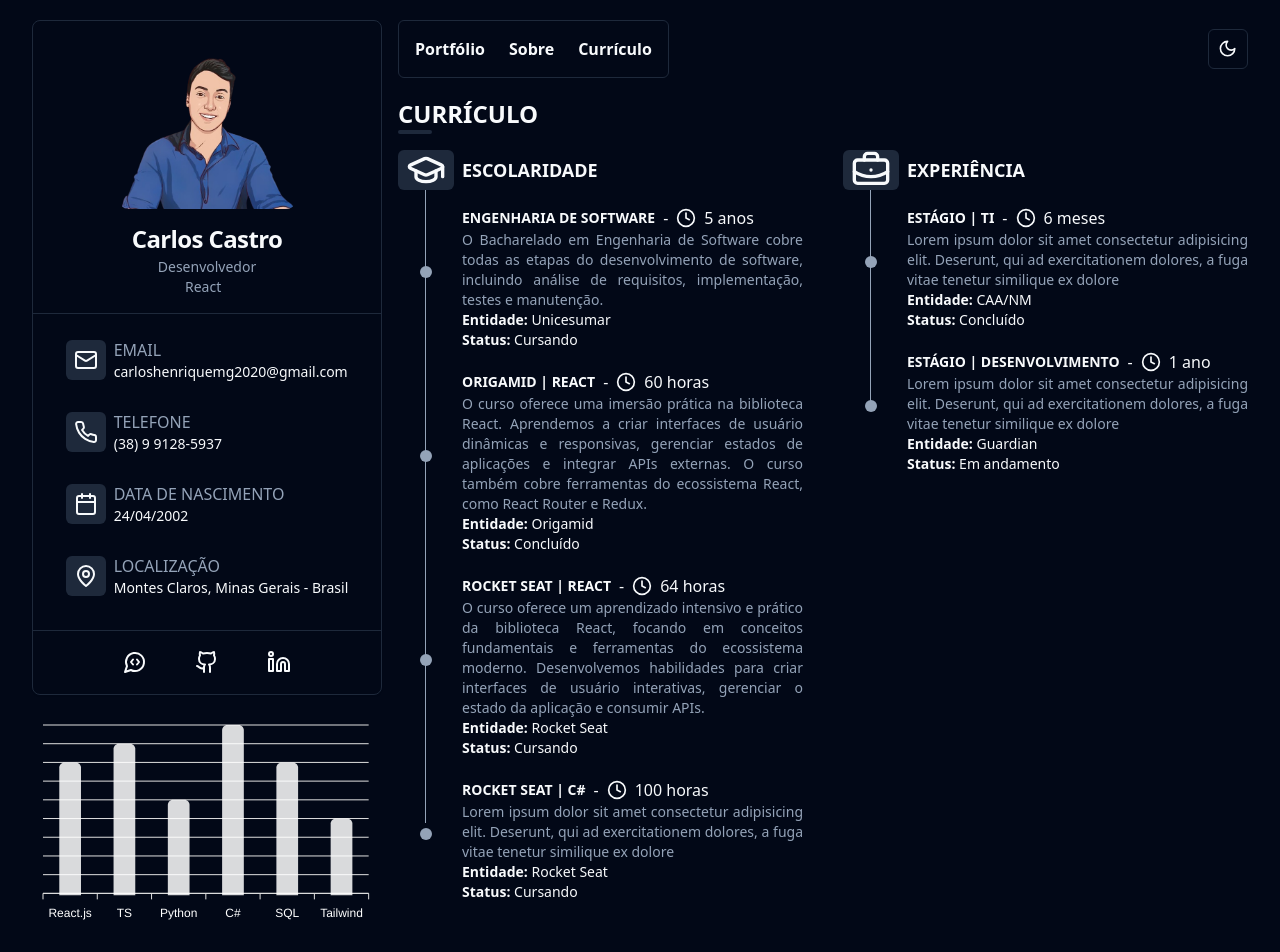
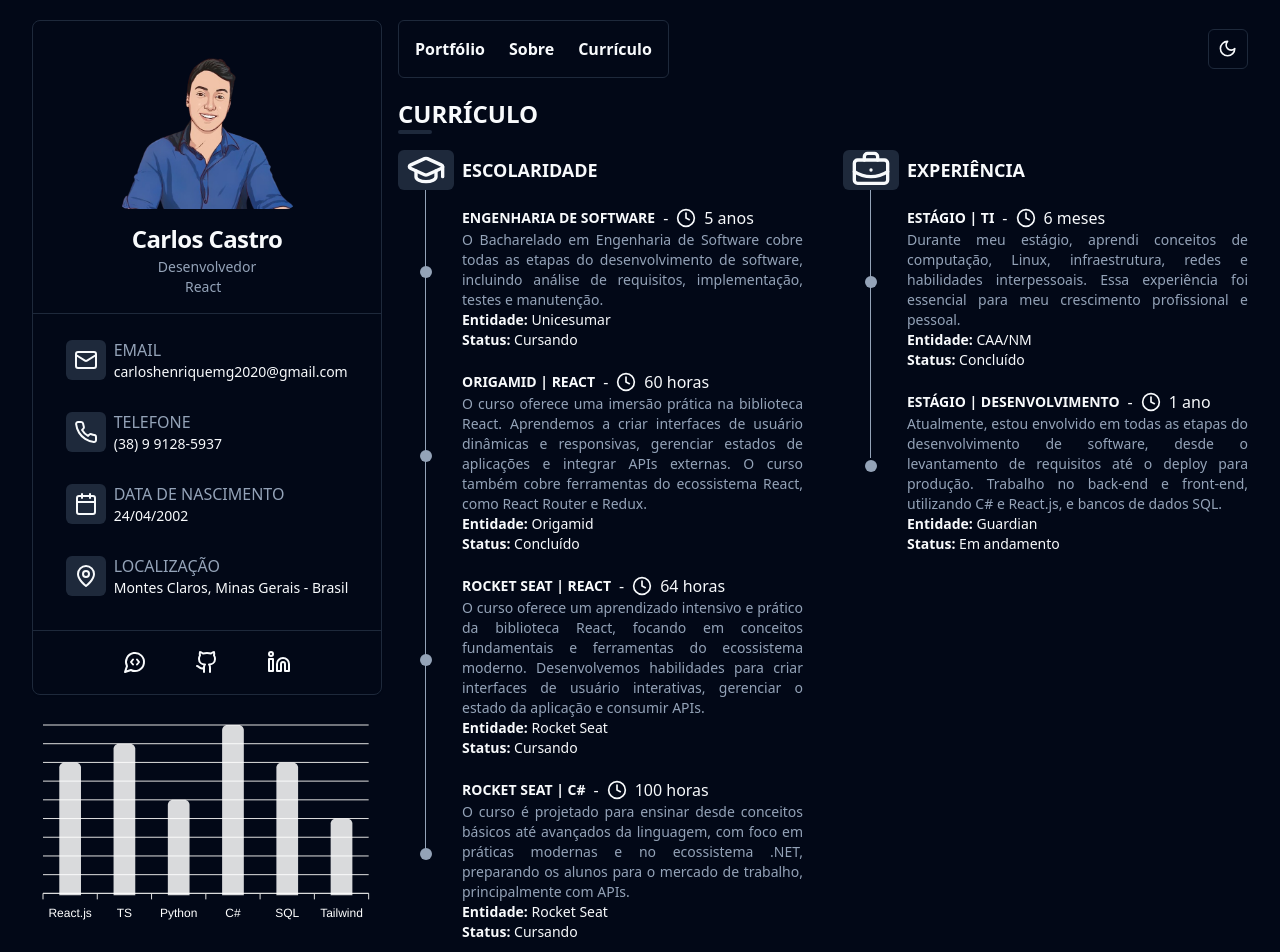
Before and after one commit to Carlos-Castro11/portfolio, a React (Vite) app: page /resume in a window 1280 px wide. Shown: the top 952 px of the page. Built offline with nearby package versions, Linux system fonts and the light colour scheme.

Commit message:
Update texts

```diff
--- a/src/components/about-card.tsx
+++ b/src/components/about-card.tsx
@@ -7,10 +7,12 @@ export function AboutCard() {
     <Card className="p-4">
       <div className="flex gap-2 mb-3 items-center">
         <Code2 />
-        <h3 className="text-lg uppercase font-semibold">Desenvolvimento web</h3>
+        <h3 className="md:text-lg text-md uppercase font-semibold">
+          Desenvolvimento web
+        </h3>
       </div>
       <div>
-        <p className="text-justify text-primary">
+        <p className="text-justify text-primary text-sm md:text-base">
           Atualmente, trabalho na empresa Guardian como desenvolvedor web, onde
           me dedico a criar soluções inovadoras para o setor de Recursos
           Humanos.
--- a/src/components/form.tsx
+++ b/src/components/form.tsx
@@ -54,11 +54,11 @@ export function Form() {
     <>
       <Toaster position="top-center" richColors />
       <form
-        className="border rounded-md p-3 space-y-3"
+        className="border rounded-md p-3 space-y-2"
         onSubmit={handleSubmit(handleSendEmail)}
       >
         <h3>Entre em contato comigo!</h3>
-        <div className="grid grid-cols-2 gap-4">
+        <div className="grid md:grid-cols-2 gap-2">
           <div>
             <Label htmlFor="name">Nome</Label>
             <Input
--- a/src/components/resume/resume-item.tsx
+++ b/src/components/resume/resume-item.tsx
@@ -26,7 +26,7 @@ export function ResumeItem({
       </div>
       <div
         className={`ml-10 mt-2 lg:ml-16 lg:mt-4 space-y-5 relative
-          after:content[''] after:bg-muted-foreground ${isJobsItem ? 'after:h-[80%]' : 'after:h-[91%]'}
+          after:content[''] after:bg-muted-foreground ${isJobsItem ? 'after:h-[77%]' : 'after:h-[90%]'}
           after:w-[0.5px] after:absolute after:-left-[.85rem] after:-top-2 lg:after:-left-[2.3rem] lg:after:-top-4
         `}
       >
--- a/src/db.ts
+++ b/src/db.ts
@@ -99,8 +99,9 @@ export const EDUCATION: ResumeProps[] = [
     duration: '100 horas',
     entity: 'Rocket Seat',
     text: `
-      Lorem ipsum dolor sit amet consectetur adipisicing elit. Deserunt, qui ad exercitationem dolores,
-      a fuga vitae tenetur similique ex dolore
+      O curso é projetado para ensinar desde conceitos básicos até avançados da linguagem,
+      com foco em práticas modernas e no ecossistema
+      .NET, preparando os alunos para o mercado de trabalho, principalmente com APIs.
     `,
   },
 ]
@@ -113,8 +114,9 @@ export const JOBS: ResumeProps[] = [
     duration: '6 meses',
     entity: 'CAA/NM',
     text: `
-        Lorem ipsum dolor sit amet consectetur adipisicing elit. Deserunt, qui ad exercitationem dolores,
-        a fuga vitae tenetur similique ex dolore
+        Durante meu estágio, aprendi conceitos de computação, Linux,
+        infraestrutura, redes e habilidades interpessoais.
+        Essa experiência foi essencial para meu crescimento profissional e pessoal.
       `,
   },
   {
@@ -124,8 +126,9 @@ export const JOBS: ResumeProps[] = [
     duration: '1 ano',
     entity: 'Guardian',
     text: `
-        Lorem ipsum dolor sit amet consectetur adipisicing elit. Deserunt, qui ad exercitationem dolores,
-        a fuga vitae tenetur similique ex dolore
+        Atualmente, estou envolvido em todas as etapas do desenvolvimento de software,
+        desde o levantamento de requisitos até o deploy para produção.
+        Trabalho no back-end e front-end, utilizando C# e React.js, e bancos de dados SQL.
       `,
   },
 ]
--- a/src/pages/app/about.tsx
+++ b/src/pages/app/about.tsx
@@ -9,7 +9,7 @@ export function About() {
       <Helmet title="Sobre" />
       <div>
         <h2 className="font-semibold text-muted-foreground">Sobre mim</h2>
-        <p className="text-justify">
+        <p className="text-justify text-sm md:text-base">
           Meu nome é Carlos Castro, tenho 22 anos e estou cursando Engenharia de
           Software no ano de 2022. Desde que comecei meus estudos, desenvolvi
           uma paixão intensa por desenvolvimento web, uma área que me fascina
```
